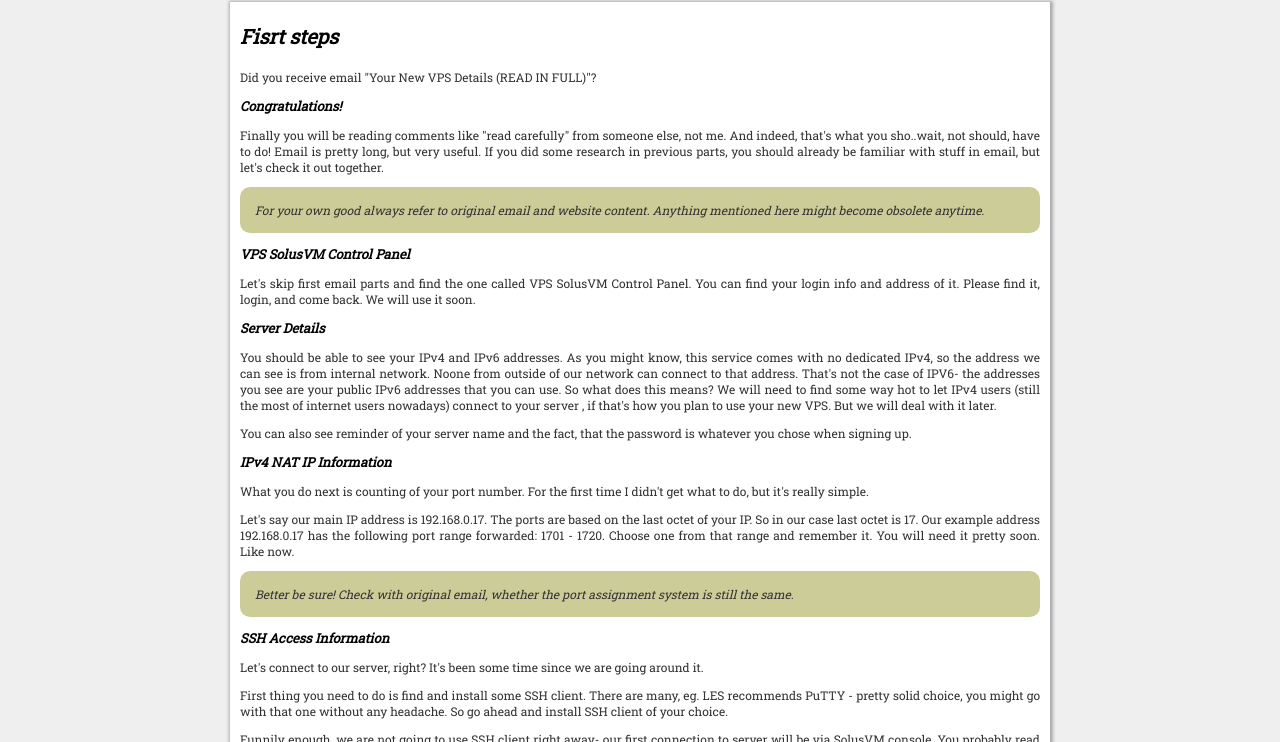
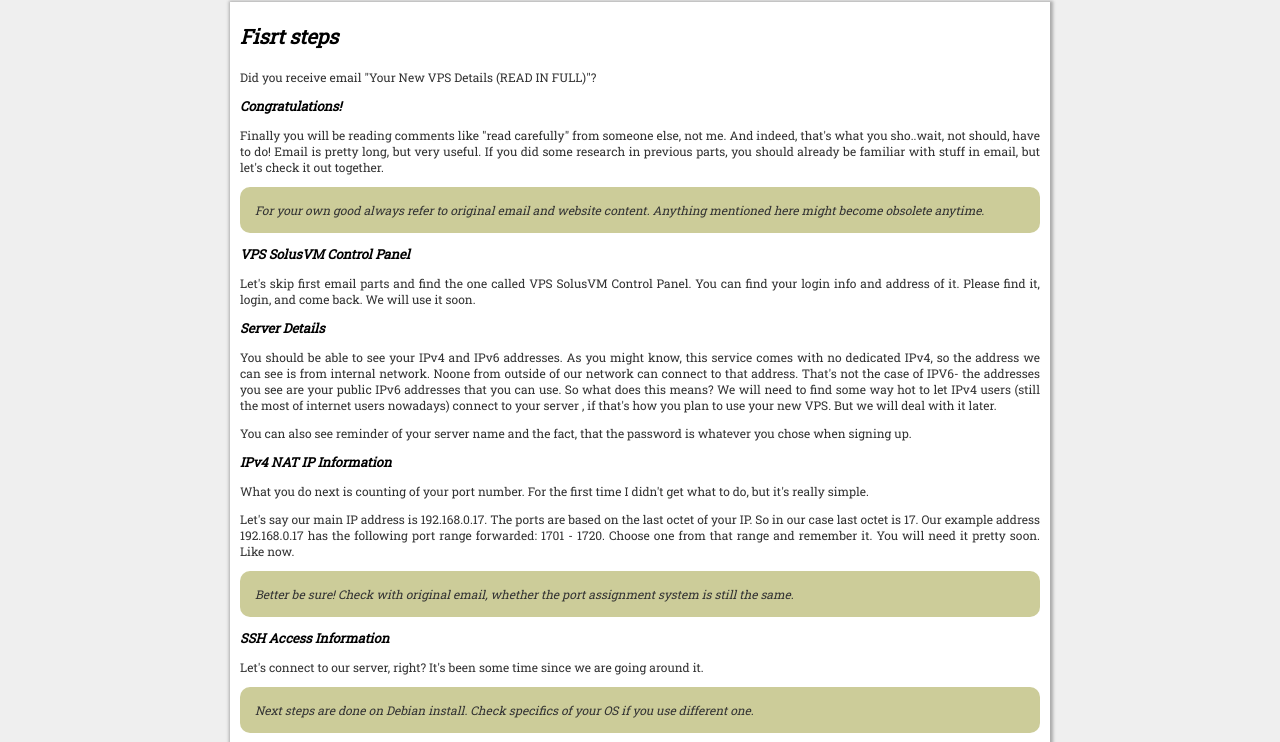
Before and after one commit to hovancik/getles, a plain HTML site: page first-steps.html in a window 1280 px wide. Shown: the part 42-784 px from the top of the page. Drawn offline with nearby package versions, Linux system fonts and the light colour scheme; a web font is replaced by a local one.

Commit message:
more text

```diff
--- a/first-steps.html
+++ b/first-steps.html
@@ -40,6 +40,7 @@
                         <p class="warning"> Better be sure! Check with original email, whether the port assignment system is still the same.</p>
                         <h2> SSH Access Information</h2>
                         <p> Let's connect to our server, right? It's been some time since we are going around it.</p>
+                        <p class="warning">Next steps are done on Debian install. Check specifics of your OS if you use different one.</p>
                         <p>First thing you need to do is find and install some SSH client. There are many, eg. LES recommends PuTTY - pretty solid choice, you might go with that one without any headache. So go ahead and install SSH client of your choice. </p>
                         <p>Funnily enough, we are not going to use SSH client right away- our first connection to server will be via SolusVM console. You probably read that in email: "Please be sure to update your sshd_config file with an assigned port via the solusvm console and restart the ssh service if you intent to use IPv4". I guess you do intent to. Now it's time to go to your VPS SolusVM Control Panel that you logged at the beginning. You should see button with "Serial console" text on it. Go ahead and click. You might see some warning, and Create Session button. Click it. And some Java warnings. Agree with everything. At the end you should see Password Authentication window. Username and password are visible on website, along with IP address (not your main IPv4). Write that address somewhere, we will need it.</p>
                         <p>Congratz, you've just logged to your server for the first time (with your root account)!</p>
```
Also changed, not shown: basic-security.html (+3 -0 lines).
